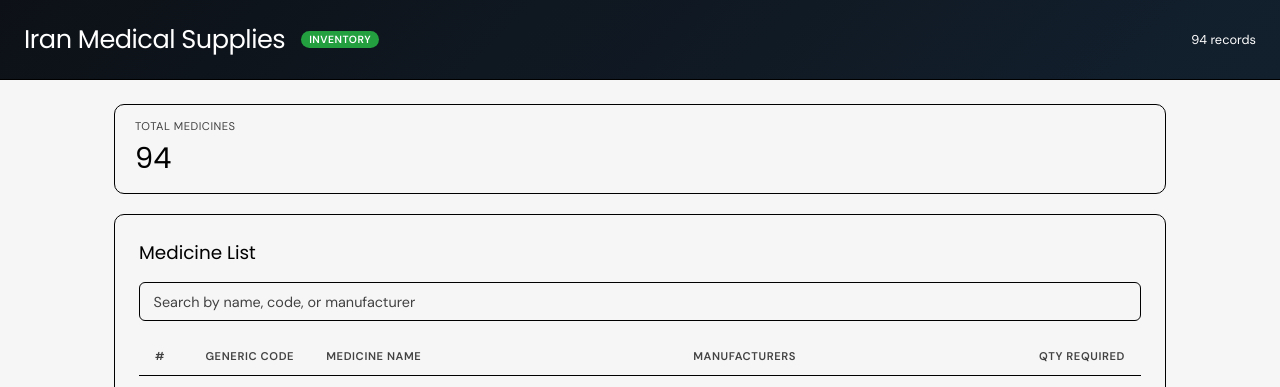
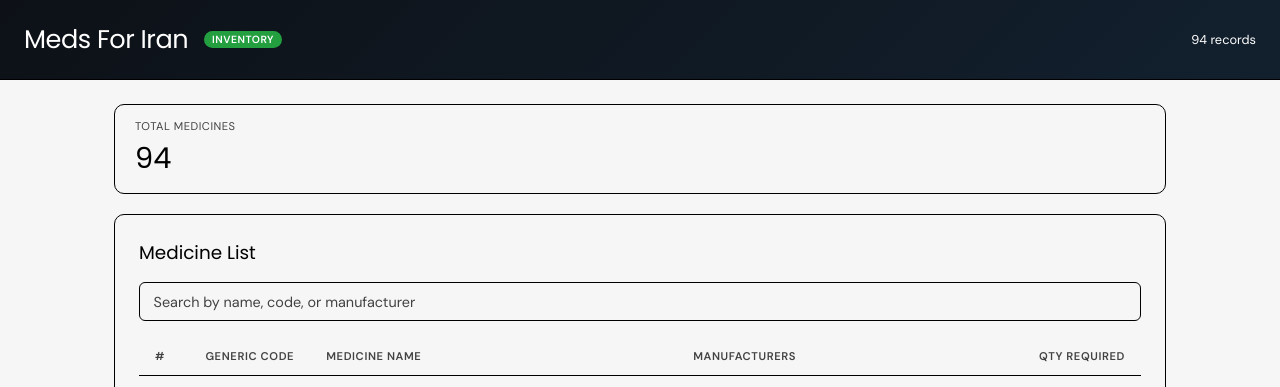
Before and after one commit to alinoorul/medsforiran, a FastAPI app: page / in a window 1280 px wide. Shown: the top 387 px of the page. Run offline with FastAPI, Linux system fonts and the light colour scheme; some libraries are stand-ins or nearby versions.

Commit message:
Add files via upload

```diff
--- a/main.py
+++ b/main.py
@@ -1,5 +1,5 @@
 from fastapi import FastAPI, Request, UploadFile, File, Form, HTTPException
-from fastapi.responses import HTMLResponse, JSONResponse
+from fastapi.responses import HTMLResponse, JSONResponse, FileResponse
 from fastapi.staticfiles import StaticFiles
 from fastapi.templating import Jinja2Templates
 from jinja2 import FileSystemLoader, Environment
@@ -10,7 +10,6 @@ import re
 from typing import Optional
 
 app = FastAPI(title="Medicine Inventory")
-
 # -------------------------------------------------------
 # 🔑  Change this to your desired admin password
 ADMIN_PASSWORD = "rahbar"
@@ -126,7 +125,6 @@ async def index(request: Request):
         "medicines": medicines,
         "count": len(medicines),
     })
-
 
 # ---------- Auth route ----------
 
--- a/templates/index.html
+++ b/templates/index.html
@@ -3,7 +3,8 @@
 <head>
   <meta charset="UTF-8" />
   <meta name="viewport" content="width=device-width, initial-scale=1.0" />
-  <title>Iran Medical Supplies — Medicine Inventory</title>
+  <title>Meds For Iran</title>
+  <link rel="icon" type="image/x-icon" href="/static/favicon.ico">
   <script src="https://unpkg.com/htmx.org@1.9.12"></script>
   <link rel="preconnect" href="https://fonts.googleapis.com">
   <link href="https://fonts.googleapis.com/css2?family=Poppins:ital@0;1&family=DM+Sans:wght@300;400;500;600&display=swap" rel="stylesheet">
@@ -192,7 +193,7 @@
 
   <!-- Header -->
   <header>
-    <div class="logo">Iran Medical Supplies</div>
+    <div class="logo">Meds For Iran</div>
     <span class="badge">Inventory</span>
     <span class="badge-admin">Admin Mode</span>
     <div class="header-right">
```
Also changed, not shown: static/favicon.ico (added).
